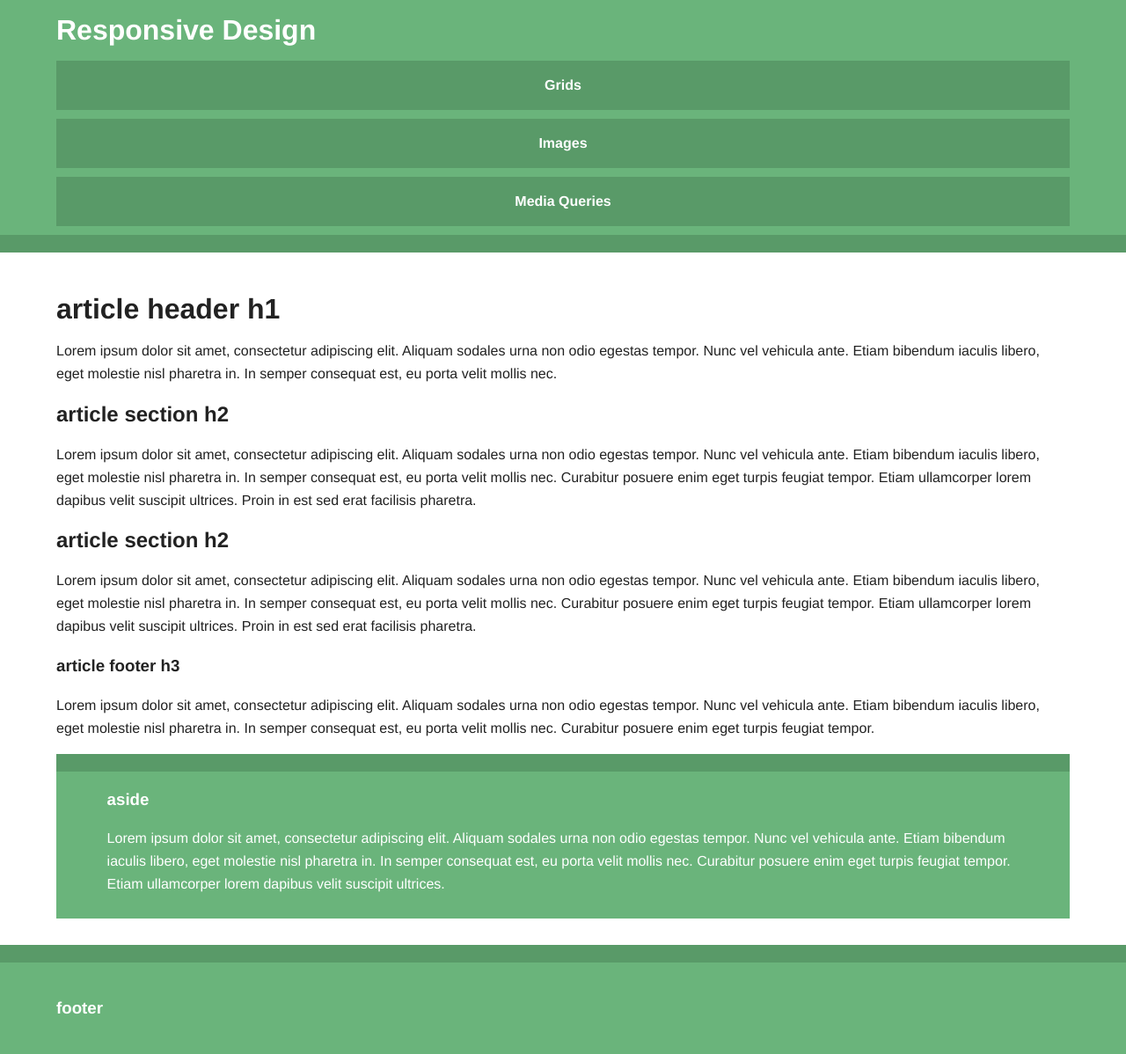
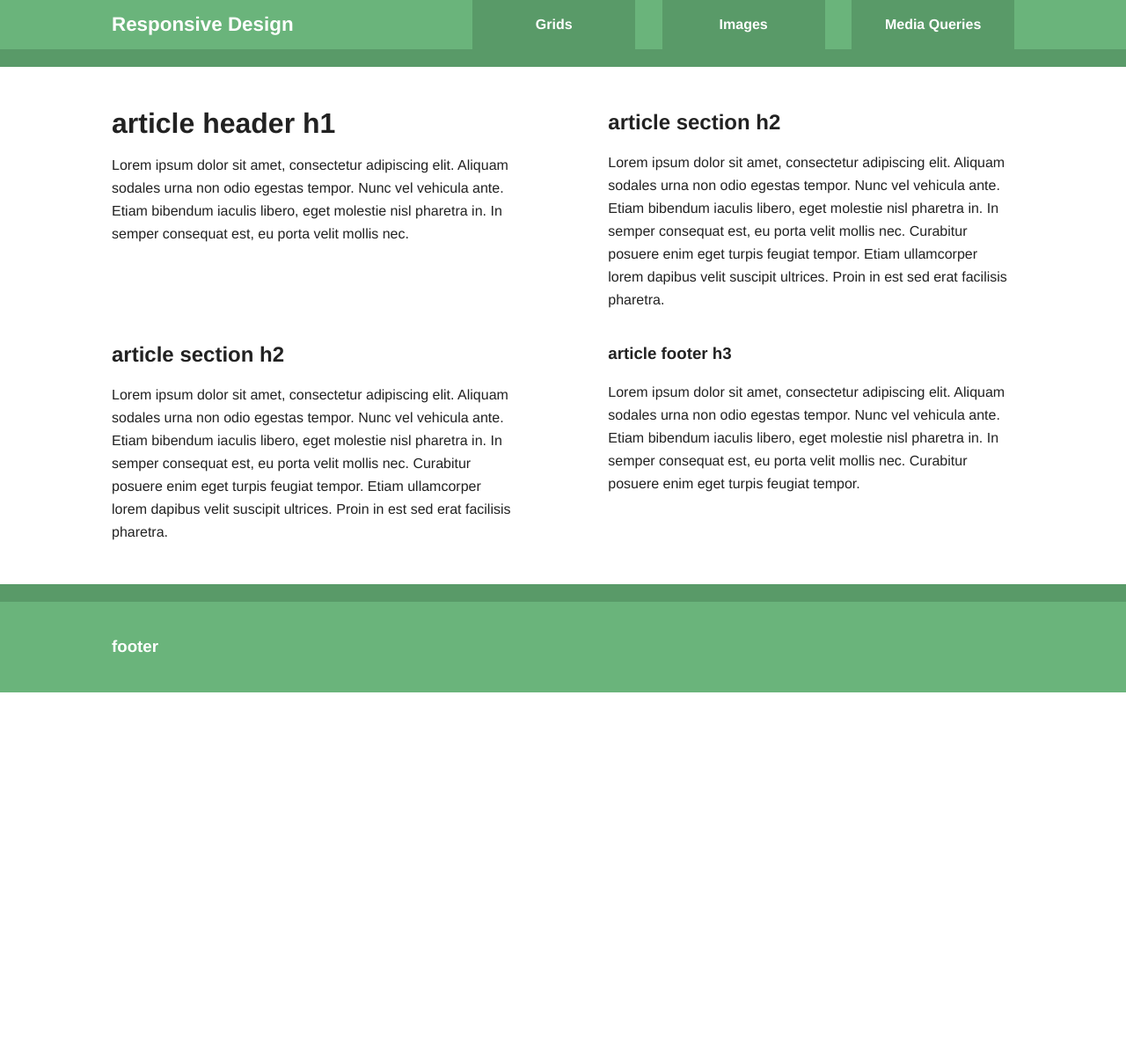
Before and after one commit to brampauwelyn/webdesigner-courses, a PHP site: page / in a window 1280 px wide. Shown: the whole page at 88% size. After the commit the page ends 787 px from the top, so only its background shows below. Run offline with PHP 8.4, Linux system fonts and the light colour scheme.

Commit message:
add notes

```diff
--- a/week3/css/main.css
+++ b/week3/css/main.css
@@ -85,6 +85,51 @@ nav a:hover {
 
 
 /*************************
+  MEDIA QUERIES
+*************************/
+
+@media screen and (min-width: 480px) {
+  nav a {
+    float: left;
+    width: 30%;
+    margin-left: 5%;
+    margin-bottom: 0;
+  }
+  nav li:first-child a {
+    margin-left: 0;
+  }
+}
+
+@media screen and (min-width: 768px) {
+  .title {
+    float: left;
+    font-size: 1.4em;
+  }
+  nav {
+    width: 60%;
+    float: right;
+  }
+  article section {
+    width: 45%;
+    float: left;
+  }
+  article section:nth-child(odd) {
+    margin-right: 10%;
+  }
+  aside {
+    display: none;
+  }
+}
+
+@media screen and (min-width: 1140px) {
+  .wrapper {
+    width: 1026px;
+    margin: 0 auto;
+  }
+}
+
+
+/*************************
 Clearfix
 *************************/
 
--- a/week3/index.html
+++ b/week3/index.html
@@ -15,9 +15,15 @@
         <h1 class="title">Responsive Design</h1>
         <nav>
           <ul>
-                        <li><a href="#">Grids</a></li>
-                        <li><a href="#">Images</a></li>
-                        <li><a href="#">Media Queries</a></li>
+            <li>
+              <a href="#">Grids</a>
+            </li>
+            <li>
+              <a href="#">Images</a>
+            </li>
+            <li>
+              <a href="#">Media Queries</a>
+            </li>
           </ul>
         </nav>
       </header>
@@ -25,33 +31,42 @@
 
     <div class="main-container">
       <div class="main wrapper clearfix">
-
         <article>
-                    <header>
+          <section>
             <h1>article header h1</h1>
-                        <p>Lorem ipsum dolor sit amet, consectetur adipiscing elit. Aliquam sodales urna non odio egestas tempor. Nunc vel vehicula ante. Etiam bibendum iaculis libero, eget molestie nisl pharetra in. In semper consequat est, eu porta velit mollis nec.</p>
-                    </header>
-                    <section>
-                        <h2>article section h2</h2>
-                        <p>Lorem ipsum dolor sit amet, consectetur adipiscing elit. Aliquam sodales urna non odio egestas tempor. Nunc vel vehicula ante. Etiam bibendum iaculis libero, eget molestie nisl pharetra in. In semper consequat est, eu porta velit mollis nec. Curabitur posuere enim eget turpis feugiat tempor. Etiam ullamcorper lorem dapibus velit suscipit ultrices. Proin in est sed erat facilisis pharetra.</p>
+            <p>Lorem ipsum dolor sit amet, consectetur adipiscing elit. Aliquam sodales urna non odio egestas tempor. Nunc vel vehicula ante. Etiam bibendum
+              iaculis libero, eget molestie nisl pharetra in. In semper consequat est, eu porta velit mollis nec.</p>
           </section>
           <section>
             <h2>article section h2</h2>
-                        <p>Lorem ipsum dolor sit amet, consectetur adipiscing elit. Aliquam sodales urna non odio egestas tempor. Nunc vel vehicula ante. Etiam bibendum iaculis libero, eget molestie nisl pharetra in. In semper consequat est, eu porta velit mollis nec. Curabitur posuere enim eget turpis feugiat tempor. Etiam ullamcorper lorem dapibus velit suscipit ultrices. Proin in est sed erat facilisis pharetra.</p>
+            <p>Lorem ipsum dolor sit amet, consectetur adipiscing elit. Aliquam sodales urna non odio egestas tempor. Nunc vel vehicula ante. Etiam bibendum
+              iaculis libero, eget molestie nisl pharetra in. In semper consequat est, eu porta velit mollis nec. Curabitur posuere enim eget turpis feugiat tempor.
+              Etiam ullamcorper lorem dapibus velit suscipit ultrices. Proin in est sed erat facilisis pharetra.</p>
           </section>
-                    <footer>
+          <section>
+            <h2>article section h2</h2>
+            <p>Lorem ipsum dolor sit amet, consectetur adipiscing elit. Aliquam sodales urna non odio egestas tempor. Nunc vel vehicula ante. Etiam bibendum
+              iaculis libero, eget molestie nisl pharetra in. In semper consequat est, eu porta velit mollis nec. Curabitur posuere enim eget turpis feugiat tempor.
+              Etiam ullamcorper lorem dapibus velit suscipit ultrices. Proin in est sed erat facilisis pharetra.</p>
+          </section>
+          <section>
             <h3>article footer h3</h3>
-                        <p>Lorem ipsum dolor sit amet, consectetur adipiscing elit. Aliquam sodales urna non odio egestas tempor. Nunc vel vehicula ante. Etiam bibendum iaculis libero, eget molestie nisl pharetra in. In semper consequat est, eu porta velit mollis nec. Curabitur posuere enim eget turpis feugiat tempor.</p>
-                    </footer>
+            <p>Lorem ipsum dolor sit amet, consectetur adipiscing elit. Aliquam sodales urna non odio egestas tempor. Nunc vel vehicula ante. Etiam bibendum
+              iaculis libero, eget molestie nisl pharetra in. In semper consequat est, eu porta velit mollis nec. Curabitur posuere enim eget turpis feugiat tempor.</p>
+          </section>
         </article>
 
         <aside>
           <h3>aside</h3>
-                    <p>Lorem ipsum dolor sit amet, consectetur adipiscing elit. Aliquam sodales urna non odio egestas tempor. Nunc vel vehicula ante. Etiam bibendum iaculis libero, eget molestie nisl pharetra in. In semper consequat est, eu porta velit mollis nec. Curabitur posuere enim eget turpis feugiat tempor. Etiam ullamcorper lorem dapibus velit suscipit ultrices.</p>
+          <p>Lorem ipsum dolor sit amet, consectetur adipiscing elit. Aliquam sodales urna non odio egestas tempor. Nunc vel vehicula ante. Etiam bibendum
+            iaculis libero, eget molestie nisl pharetra in. In semper consequat est, eu porta velit mollis nec. Curabitur posuere enim eget turpis feugiat tempor.
+            Etiam ullamcorper lorem dapibus velit suscipit ultrices.</p>
         </aside>
 
-            </div> <!-- #main -->
-        </div> <!-- #main-container -->
+      </div>
+      <!-- #main -->
+    </div>
+    <!-- #main-container -->
 
     <div class="footer-container">
       <footer class="wrapper">
```
Also changed, not shown: week3/css/README.md (added), 1 other file. Lines whose indentation alone changed are shown as unchanged.
